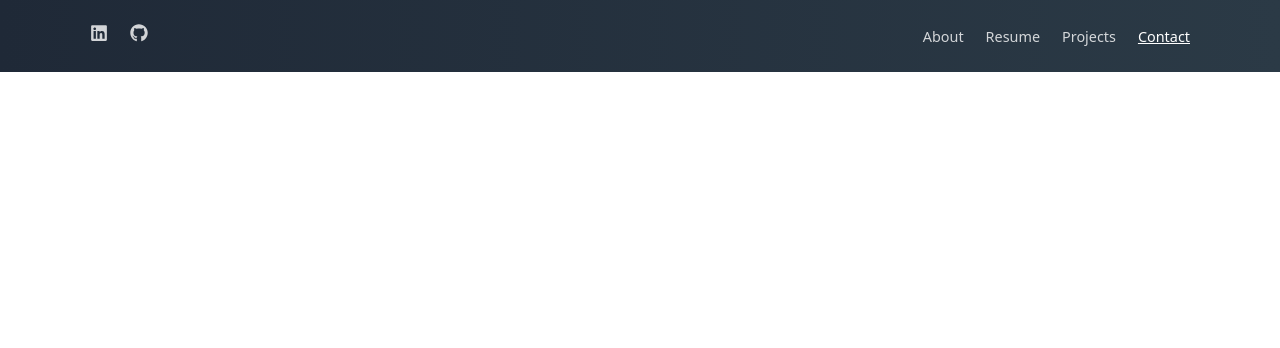
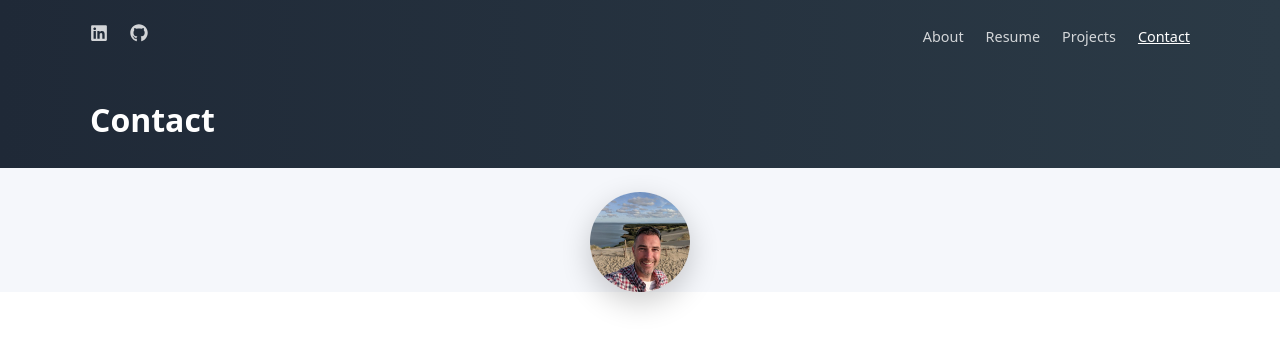
Before and after one commit to CreationsCaplette/creationscaplette_react, a React (Vite) app in the folder creationscaplette/: page /contact in a window 1280 px wide. Shown: the top 348 px of the page. Built offline with nearby package versions, Linux system fonts and the light colour scheme.

Commit message:
Moved skills into it's own file and started working on contact

```diff
--- /dev/null
+++ b/creationscaplette/src/data/skills.js
@@ -0,0 +1,16 @@
+const skills = [
+    {
+        title: 'Frontend',
+        items: ['C# / .NET', 'Xamarin', 'MAUI', 'React', 'JavaScript'],
+    },
+    {
+        title: 'Backend',
+        items: ['C# / .NET', 'REST APIs', 'Architecture', 'Database Design'],
+    },
+    {
+        title: 'Other',
+        items: ['Agile', 'Scrum', 'SAFe', 'Testing'],
+    },
+]
+
+export default skills;
--- a/creationscaplette/src/pages/About.jsx
+++ b/creationscaplette/src/pages/About.jsx
@@ -6,20 +6,7 @@ import classes from './About.module.css';
 
 import davidImg from '../assets/david.jpg'
 
-const skills = [
-    {
-        title: 'Frontend',
-        items: ['C# / .NET', 'Xamarin', 'MAUI', 'React', 'JavaScript'],
-    },
-    {
-        title: 'Backend',
-        items: ['C# / .NET', 'REST APIs', 'Architecture', 'Database Design'],
-    },
-    {
-        title: 'Other',
-        items: ['Agile', 'Scrum', 'SAFe', 'Testing'],
-    },
-]
+import skills from '../data/skills.js';
 
 function AboutPage() {
     return (
--- a/creationscaplette/src/pages/Contact.jsx
+++ b/creationscaplette/src/pages/Contact.jsx
@@ -1,5 +1,23 @@
+import classes from './Contact.module.css';
+
+import davidImg from '../assets/david.jpg'
+
 function ContactPage() {
+    return (
+        <div className={classes.pageshell}>
+            <header className={classes.header}>
+                <div className={classes.headertop}>
+                    <h1>Contact</h1>
+                </div>
+            </header>
 
+            <main className={classes.content}>
+                <div className={classes.mugshot}>
+                    <img src={davidImg} alt="David Caplette" />
+                </div>
+            </main>
+        </div>
+    )
 }
 
 export default ContactPage;
--- /dev/null
+++ b/creationscaplette/src/pages/Contact.module.css
@@ -0,0 +1,41 @@
+.pageshell {
+  width: 100%;
+  background: #f5f7fb;
+  color: #1f2937;
+}
+
+.header {
+  width: 100%;
+  background: linear-gradient(90deg, #1f2937 0%, #2b3a46 100%);
+  color: #fff;
+  padding: 24px;
+}
+
+.headertop {
+  max-width: 1100px;
+  margin: 0 auto;
+  display: flex;
+  align-items: center;
+  justify-content: space-between;
+  gap: 48px;
+}
+
+.content {
+  max-width: 1100px;
+  margin: 0 auto;
+  padding: 24px 0 0;
+}
+
+.mugshot {
+  width: 100px;
+  margin: 0 auto;
+  flex-shrink: 0;
+}
+
+.mugshot img {
+  width: 100%;
+  height: auto;
+  display: block;
+  border-radius: 50%;
+  box-shadow: 0 10px 30px rgba(0, 0, 0, 0.2);
+}
```
Also changed, not shown: creationscaplette/src/pages/Projects.module.css (added).
